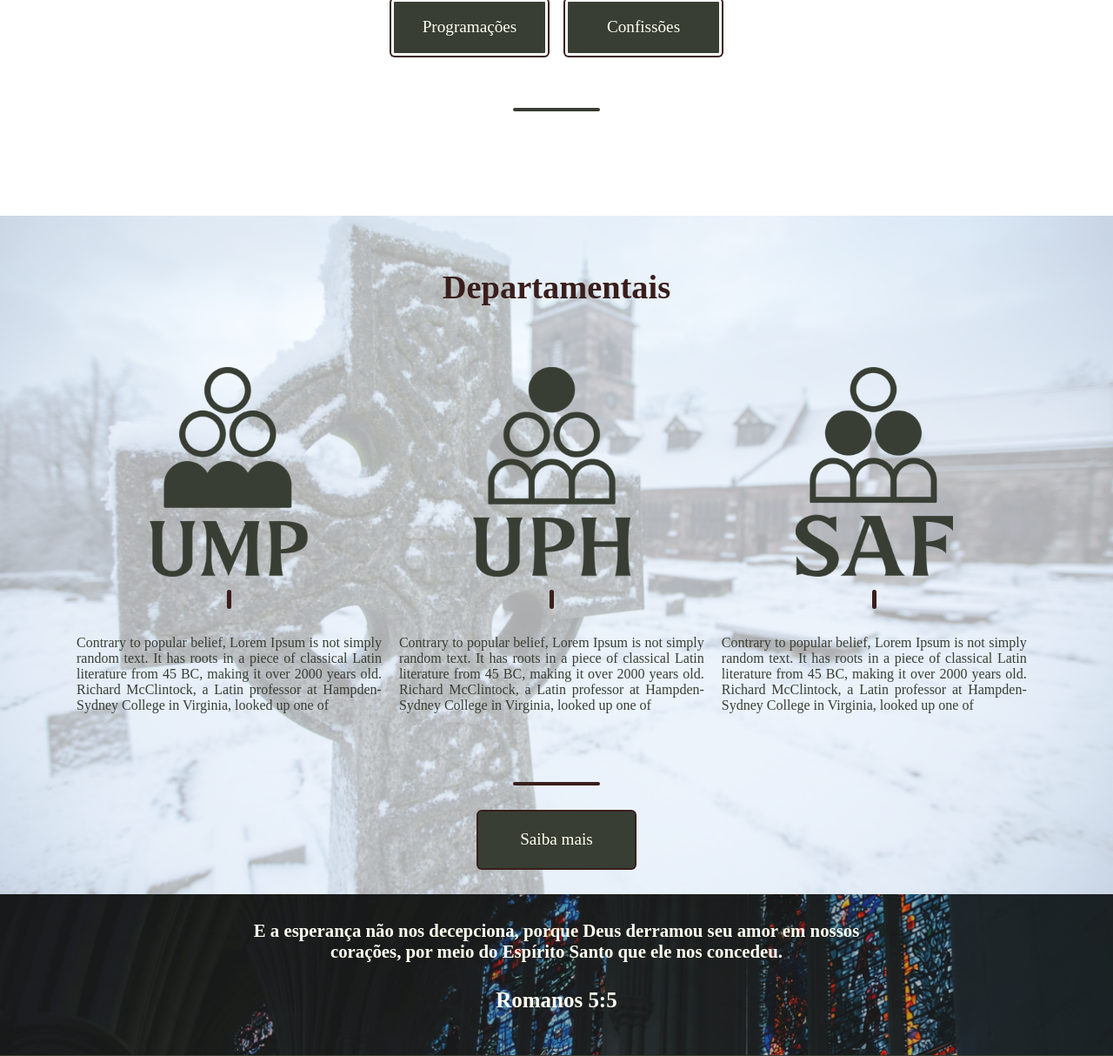
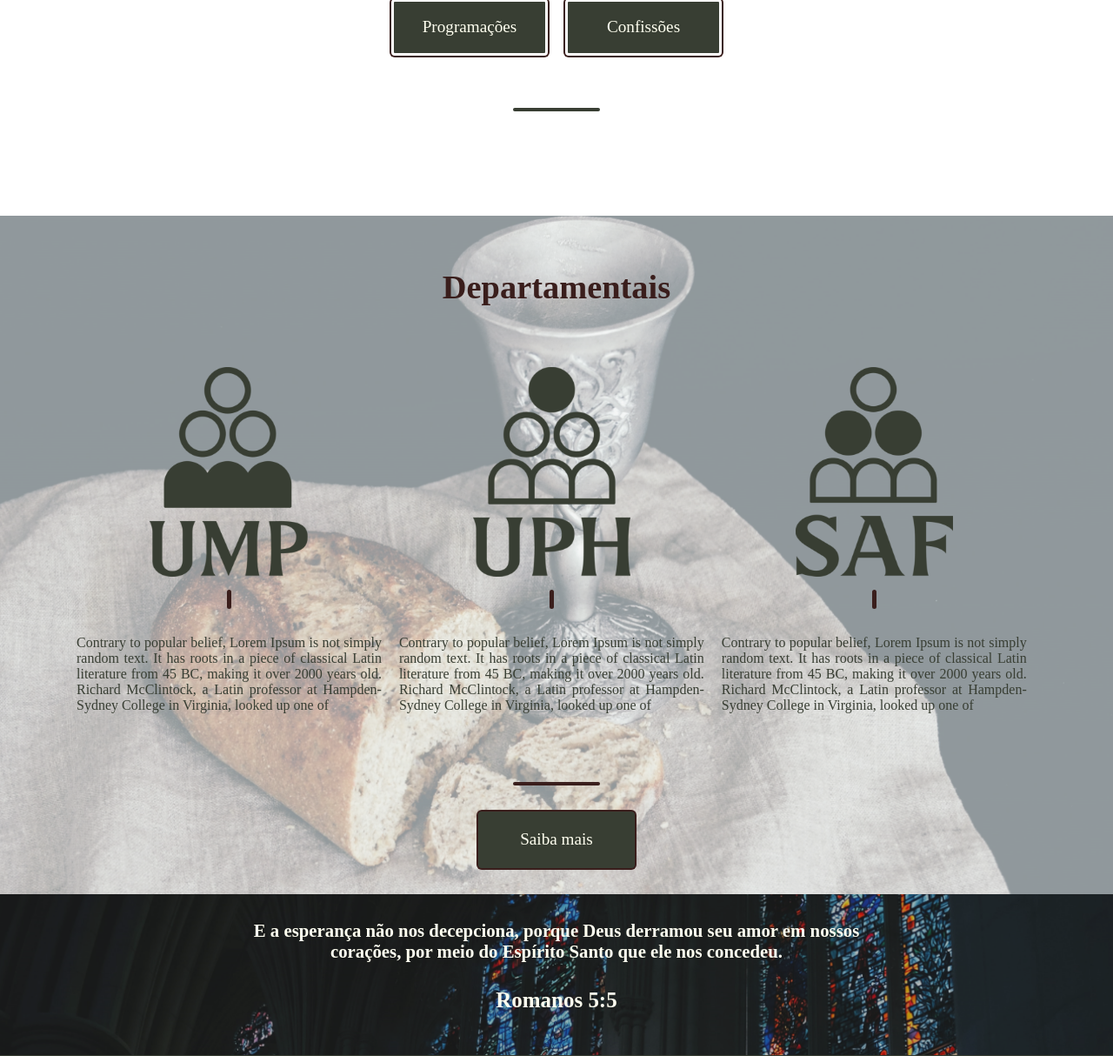
Before and after one commit to lothllann/IPB, a PHP site: page / in a window 1280 px wide. Shown: the part 2451-3665 px from the top of the page at 87% size. Run offline with PHP 8.4, Linux system fonts and the light colour scheme.

Commit message:
imagem da departametal

```diff
--- a/style.css
+++ b/style.css
@@ -419,7 +419,7 @@ DEPARTAMENTAIS
 
 .departamental {
   margin: 0 auto;
-  background: url("img/celtic_cross.png") no-repeat center;
+  background: url("img/ceia-dep.png") no-repeat center;
   background-size: cover;
   height: 780px;
   display: flex;
```
Also changed, not shown: img/ceia-dep.png (added).
